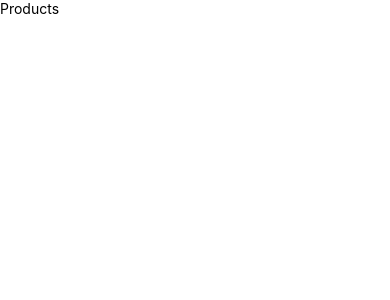
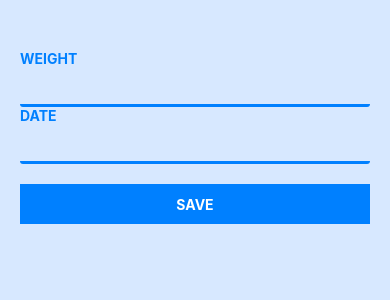
Before and after one commit to kamilparczewski/rn-workshops, a React Native app: screen / in a window 390 px wide. Shown: the top 300 px of the page. Built offline with nearby package versions, Linux system fonts and the light colour scheme.

Commit message:
Add AddWeight Screen

```diff
--- a/App.js
+++ b/App.js
@@ -1,9 +1,14 @@
 import React from 'react';
 
+import { ScreenContainer } from './src/components';
 import { AddWeight, Products, Profile, Weight } from './src/screens';
 
 export default class App extends React.Component {
   render() {
-    return <Products />
+    return (
+      <ScreenContainer>
+        <AddWeight />
+      </ScreenContainer>
+    )
   }
 }
--- a/src/components/Input.js
+++ b/src/components/Input.js
@@ -1,11 +1,12 @@
 import React from 'react';
-import { View, StyleSheet, Text, TextInput } from 'react-native';
+import { View, StyleSheet, TextInput } from 'react-native';
 
+import Label from './Label';
 import { colors } from "../utils";
 
 const Input = (props) => (
   <View style={styles.inputWrapper}>
-    {props.label ? <Text style={styles.label}>{props.label}</Text> : null}
+    {props.label ? <Label text={props.label} /> : null}
     <TextInput
       {...props}
       style={styles.input}
@@ -33,12 +34,6 @@ const styles = StyleSheet.create({
     borderRadius: 3,
     borderColor: colors.blue,
   },
-  label: {
-    width: '100%',
-    justifyContent: 'flex-start',
-    fontWeight: 'bold',
-    color: colors.blue
-  },
 });
 
 export default Input;
--- /dev/null
+++ b/src/components/Label.js
@@ -0,0 +1,23 @@
+import React from 'react';
+import { StyleSheet, Text } from 'react-native';
+
+import { colors } from "../utils";
+
+const Label = ({ text }) => (
+  <Text style={styles.label}>
+    {text}
+  </Text>
+);
+
+Label.defaultProps = {
+  icon: 'close',
+};
+
+const styles = StyleSheet.create({
+  label: {
+    color: colors.blue,
+    fontWeight: 'bold',
+  },
+});
+
+export default Label;
--- /dev/null
+++ b/src/components/ScreenContainer.js
@@ -0,0 +1,21 @@
+import React from 'react';
+import { StyleSheet, View } from 'react-native';
+
+import { colors } from "../utils";
+
+const ScreenContainer = ({ children }) => (
+  <View style={styles.container}>
+    {children}
+  </View>
+);
+
+const styles = StyleSheet.create({
+  container: {
+    backgroundColor: colors.lightblue,
+    flex: 1,
+    paddingVertical: 50,
+    paddingHorizontal: 20,
+  },
+});
+
+export default ScreenContainer;
--- /dev/null
+++ b/src/components/WeightList.js
@@ -0,0 +1,61 @@
+import React from 'react';
+import { StyleSheet, FlatList, View } from 'react-native';
+
+import Label from './Label';
+import WeightRow from './WeightRow';
+import { weightHelper } from '../utils';
+
+export default class WeightList extends React.Component {
+  constructor(props) {
+    super(props);
+
+    this.keyExtractor = this.keyExtractor.bind(this);
+    this.renderItem = this.renderItem.bind(this);
+  }
+
+  keyExtractor(item) {
+    return `${item.id}`;
+  }
+
+  renderItem({ item }) {
+    return (
+      <WeightRow
+        date={item.date}
+        onEdit={()=> {
+          console.log('edit action');
+        }}
+        onDelete={()=> {
+          console.log('delete action');
+        }}
+        weight={item.weight}
+      />
+    )
+  }
+
+  render() {
+    const { weights } = this.props;
+
+    return (
+      <View style={styles.container}>
+        <Label text="MY WEIGHT" />
+        <View style={styles.listWrapper}>
+          <FlatList
+            data={weightHelper.sortWeights(weights)}
+            keyExtractor={this.keyExtractor}
+            renderItem={this.renderItem}
+          />
+        </View>
+      </View>
+    )
+  }
+}
+
+const styles = StyleSheet.create({
+  container: {
+    flex: 1,
+  },
+  listWrapper: {
+    flex: 1,
+    marginVertical: 10,
+  },
+});
--- a/src/screens/weight/AddWeight.js
+++ b/src/screens/weight/AddWeight.js
@@ -1,11 +1,35 @@
 import React from 'react';
 import { StyleSheet, Text, View } from 'react-native';
 
+import { Input, TextButton } from '../../components'
+
 export default class AddWeight extends React.Component {
+  constructor(props) {
+    super(props);
+
+    this.state = {
+      date: '',
+      weight: null,
+    };
+  }
   render() {
+    const { date, weight } = this.state;
+
     return (
       <View>
-        <Text>AddWeight</Text>
+        <Input
+          label="WEIGHT"
+          value={weight}
+        />
+
+        <Input
+          label="DATE"
+          value={date}
+        />
+
+        <TextButton
+          text="SAVE"
+        />
       </View>
     );
   }
--- a/src/screens/weight/Weight.js
+++ b/src/screens/weight/Weight.js
@@ -1,14 +1,51 @@
 import React from 'react';
-import { StyleSheet, Text, View } from 'react-native';
+import { StyleSheet, Text, View, FlatList } from 'react-native';
+
+import { Input, TextButton, WeightList } from '../../components'
+import { colors, mocks } from '../../utils';
 
 export default class Weight extends React.Component {
+  constructor(props) {
+    super(props);
+
+    this.state = {
+      bmi: 20,
+      weights: mocks.weights,
+    };
+  }
   render() {
+    const { bmi, weights } = this.state;
+
     return (
-      <View>
-        <Text>Weight</Text>
+      <View style={styles.wrapper}>
+        <Input
+          editable={false}
+          label="BMI"
+          value={`${bmi}`}
+        />
+
+        <View style={styles.listWrapper}>
+          <WeightList weights={weights} />
+        </View>
+
+        <TextButton
+          onPress={() => { console.log('Add weight') }}
+          text="ADD WEIGHT"
+        />
       </View>
     );
   }
 }
 
-const styles = StyleSheet.create({});
+const styles = StyleSheet.create({
+  wrapper: {
+    alignItems: 'stretch',
+    flex: 1,
+    flexDirection: 'column',
+    justifyContent: 'space-between',
+  },
+  listWrapper: {
+    flex: 1,
+    marginVertical: 20,
+  },
+});
--- a/src/utils/index.js
+++ b/src/utils/index.js
@@ -1,5 +1,9 @@
 import colors from './colors';
+import * as weightHelper from './weight';
+import * as mocks from './mocks';
 
 export {
   colors,
+  mocks,
+  weightHelper,
 };
--- /dev/null
+++ b/src/utils/mocks/index.js
@@ -0,0 +1,5 @@
+import weights from './weights';
+
+export {
+  weights,
+};
--- /dev/null
+++ b/src/utils/mocks/weights.js
@@ -0,0 +1,6 @@
+export default [
+  { id: 1, weight: 85, date: '01.04.2019' },
+  { id: 2, weight: 83, date: '02.04.2019' },
+  { id: 3, weight: 82, date: '03.04.2019' },
+  { id: 4, weight: 86, date: '04.04.2019' },
+];
--- /dev/null
+++ b/src/utils/weight.js
@@ -0,0 +1,14 @@
+export const sortWeights = (weights) => {
+  let sortedWeights = weights;
+
+  sortedWeights.sort((weight1, weight2) => {
+    const date1 = new Date(weight1.date);
+    const date2 = new Date(weight2.date);
+
+    return date1 - date2;
+  })
+
+  sortedWeights.reverse();
+
+  return sortedWeights;
+}
```
Also changed, not shown: src/components/index.js (+7 -1 lines).
